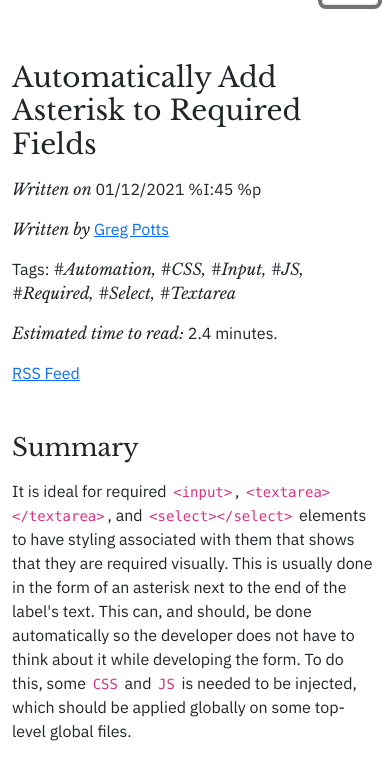
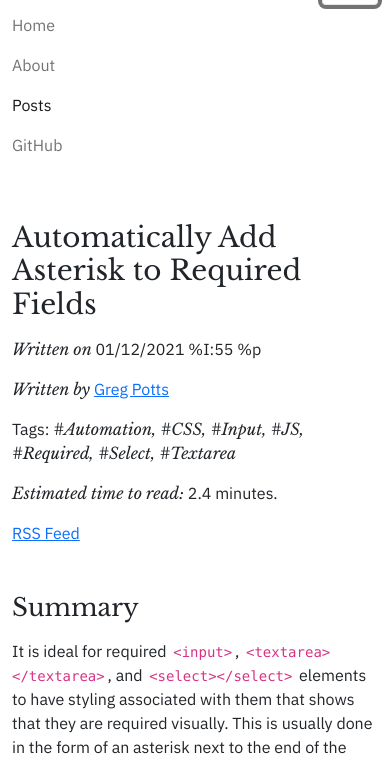
Before and after one commit to pottsga/pottsga.github.io, an Eleventy site: page posts/1-11-2020/automatically-add-asterisk-to-required-inputs.md in a window 390 px wide. Both pictures are taken after a click on the button "Toggle navigation". Shown: the part 43-807 px from the top of the page. Built offline with nearby package versions, Linux system fonts and the light colour scheme; Eleventy itself is replaced by a stand-in of ours; files that its build step writes are made by us from their sources; what eleventy-xml-plugin, html-entities, string-strip-html would draw is missing.

Commit message:
Updated posts

```diff
--- a/_includes/navbar.html
+++ b/_includes/navbar.html
@@ -3,25 +3,25 @@
     <a class="navbar-brand" href="/">pottsga</a>
 
     <button class="navbar-toggler"
-      type="button"
-      data-toggle="collapse"
-      data-target="#navbar"
-      aria-controls="navbar"
-      aria-expanded="false"
-      aria-label="Toggle navigation">
+            type="button"
+            data-bs-toggle="collapse"
+            data-bs-target="#navbar"
+            aria-controls="navbarsExample05"
+            aria-expanded="false"
+            aria-label="Toggle navigation">
       <span class="navbar-toggler-icon"></span>
     </button>
 
     <div class="collapse navbar-collapse" id="navbar">
       <ul class="navbar-nav ml-auto">
-        <li class="nav-item {% if active == 'home' %}active{% endif %}">
-          <a class="nav-link" href="/">Home</a>
+        <li class="nav-item">
+          <a class="nav-link {% if active == 'home' %}active{% endif %}" href="/">Home</a>
         </li>
-        <li class="nav-item {% if active == 'about' %}active{% endif %}">
-          <a class="nav-link" href="/pages/about">About</a>
+        <li class="nav-item">
+          <a class="nav-link {% if active == 'about' %}active{% endif %}" href="/pages/about">About</a>
         </li>
-        <li class="nav-item {% if active == 'posts' %}active{% endif %}">
-          <a class="nav-link" href="/posts">Posts</a>
+        <li class="nav-item">
+          <a class="nav-link {% if active == 'posts' %}active{% endif %}" href="/posts">Posts</a>
         </li>
         <li class="nav-item">
           <a class="nav-link" href="https://github.com/pottsga">GitHub</a>
--- a/posts/1-11-2020/automatically-add-asterisk-to-required-inputs.md
+++ b/posts/1-11-2020/automatically-add-asterisk-to-required-inputs.md
@@ -3,6 +3,7 @@ layout: post.md
 title: "Automatically Add Asterisk to Required Fields"
 active: posts
 
+date: 2021-01-12T19:55:00Z
 description: How to automatically add an asterisk to a required input, textarea, or select element.
 tags: [ JS, CSS, Required, Input, Select, Textarea, Automation ]
 ---
```
Also changed, not shown: posts/10-23-2020/dotfiles-management.md (+1 -0 lines).
